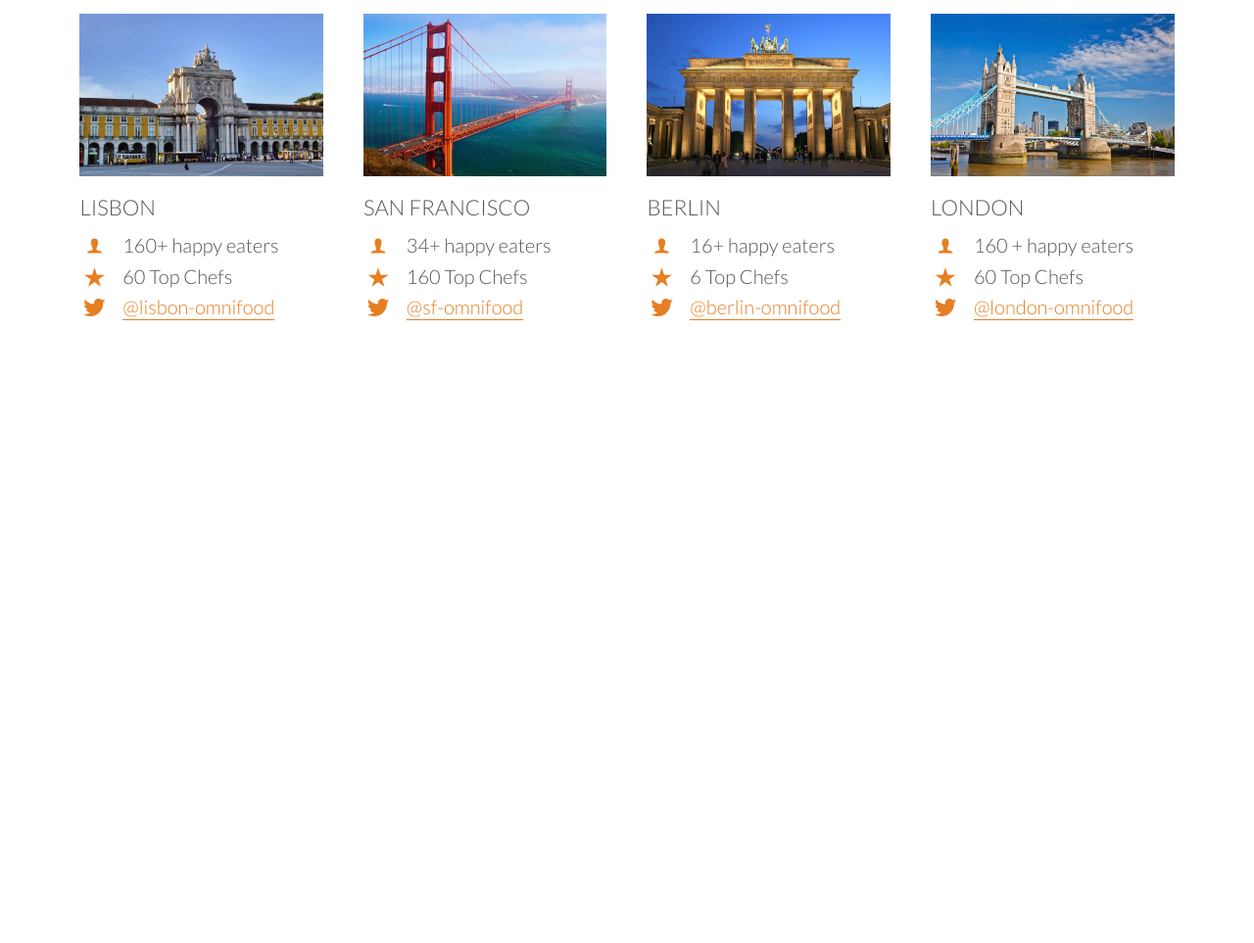
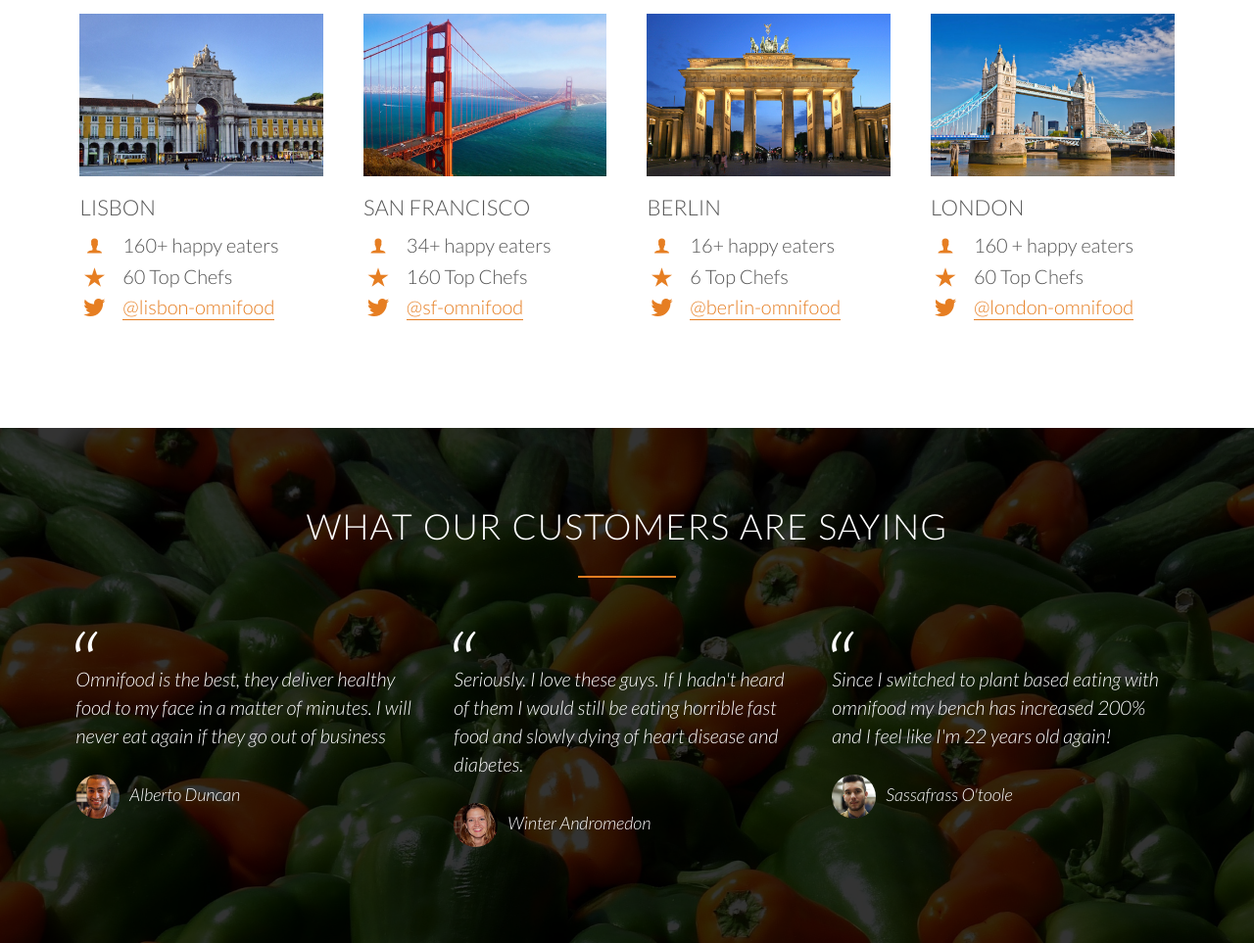
Before and after one commit to Jean-Luc19/ominifood, a plain HTML site: page index.html in a window 1280 px wide. Shown: the part 2883-3846 px from the top of the page at 98% size. Before the commit the page ends 3320 px from the top, so only its background shows below. Drawn offline with nearby package versions, Linux system fonts and the light colour scheme; files whose address does not match are found by name.

Commit message:
adds testimonial section

```diff
--- a/index.html
+++ b/index.html
@@ -207,5 +207,32 @@
     </div>
 
   </section>
+
+  <section class="section-testimonials">
+    <div class="row">
+      <h2>What Our Customers Are Saying</h2>
+      <div class="row">
+        <div class="col span-1-of-3">
+          <blockquote>
+            Omnifood is the best, they deliver healthy food to my face in a matter of minutes. I will never eat again if they go out of business
+            <cite><img src="resources/img/customer-1.jpg" alt="">Alberto Duncan</cite>
+          </blockquote>
+        </div>
+        <div class="col span-1-of-3">
+          <blockquote>
+            Seriously. I love these guys. If I hadn't heard of them I would still be eating horrible fast food and slowly dying of heart disease and diabetes.
+            <cite><img src="resources/img/customer-2.jpg" alt="">Winter Andromedon</cite>
+          </blockquote>
+        </div>
+        <div class="col span-1-of-3">
+          <blockquote>
+            Since I switched to plant based eating with omnifood my bench has increased 200% and I feel like I'm 22 years old again!
+            <cite><img src="resources/img/customer-3.jpg" alt="">Sassafrass O'toole</cite>
+          </blockquote>
+        </div>
+      </div>
+    </div>
+  </section>
+
 </body>
 </html>
--- a/resources/css/style.css
+++ b/resources/css/style.css
@@ -187,6 +187,7 @@ header {
   background-size: cover;
   background-position: center;
   height: 100vh;
+  background-attachment: fixed;
 }
 
 .hero-text-box {
@@ -348,3 +349,45 @@ header {
 .city-feature {
   margin-bottom: 5px;
 }
+
+/* ---------------------------------*/
+/* Testimonials */
+/* ---------------------------------*/
+
+
+.section-testimonials {
+  background-image: linear-gradient(rgba(0, 0, 0, 0.8), rgba(0, 0, 0, 0.8)),url(img/back-t.jpg);
+  background-size: cover;
+  color: #fff;
+  background-attachment: fixed;
+}
+
+blockquote {
+  padding: 2%;
+  font-style: italic;
+  line-height: 145%;
+  position: relative;
+  margin-top: 40px;
+}
+
+blockquote:before {
+  content: "\201C";
+  font-size: 500%;
+  display: block;
+  position: absolute;
+  top: -5px;
+  left: -3px;
+}
+
+cite {
+  display: block;
+  font-size: 90%;
+  margin-top: 25px;
+}
+
+cite img {
+  height: 45px;
+  border-radius: 50%;
+  margin-right: 10px;
+  vertical-align: middle;
+}
```
Also changed, not shown: resources/css/img/back-t.jpg (added).
